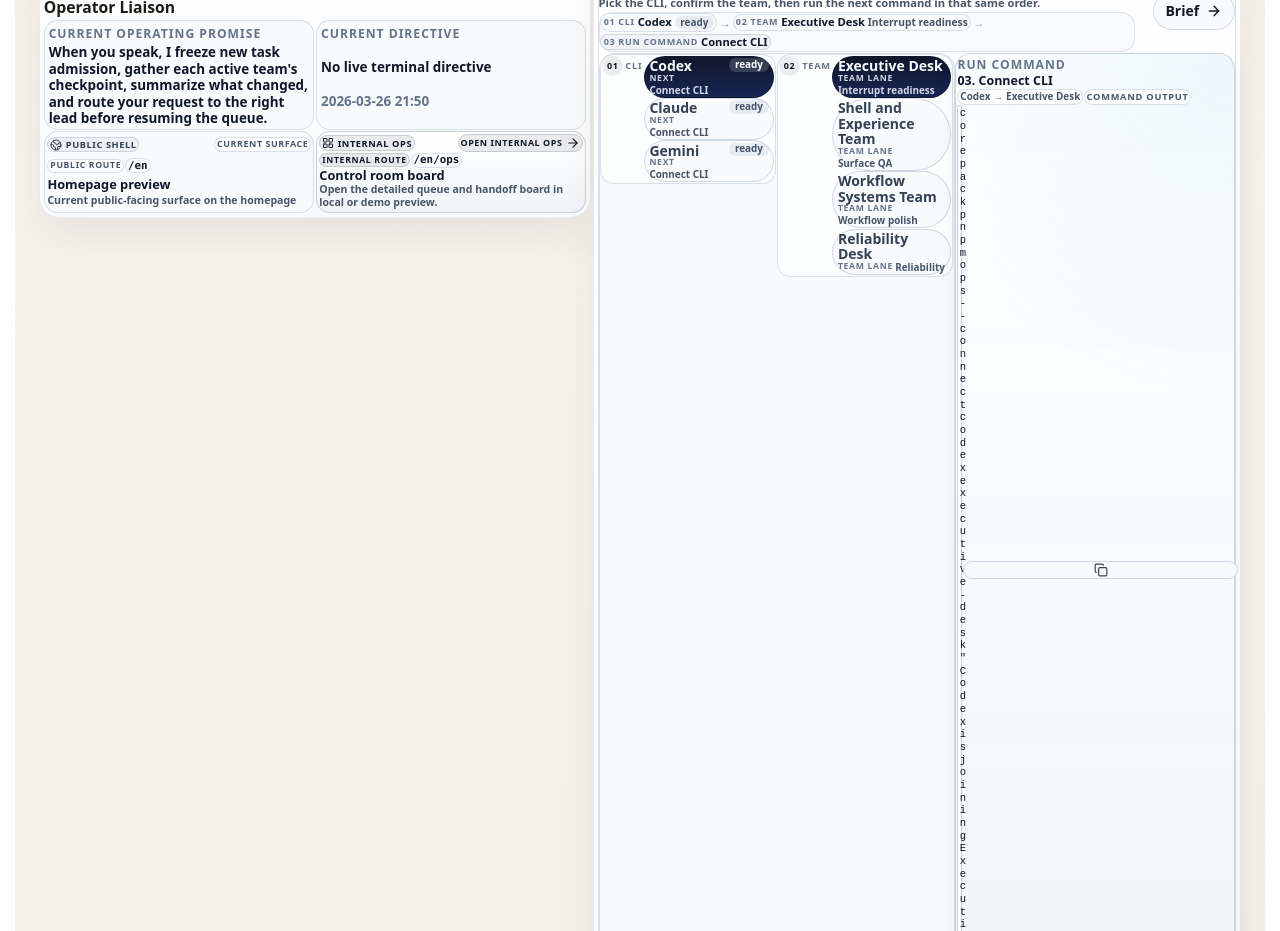
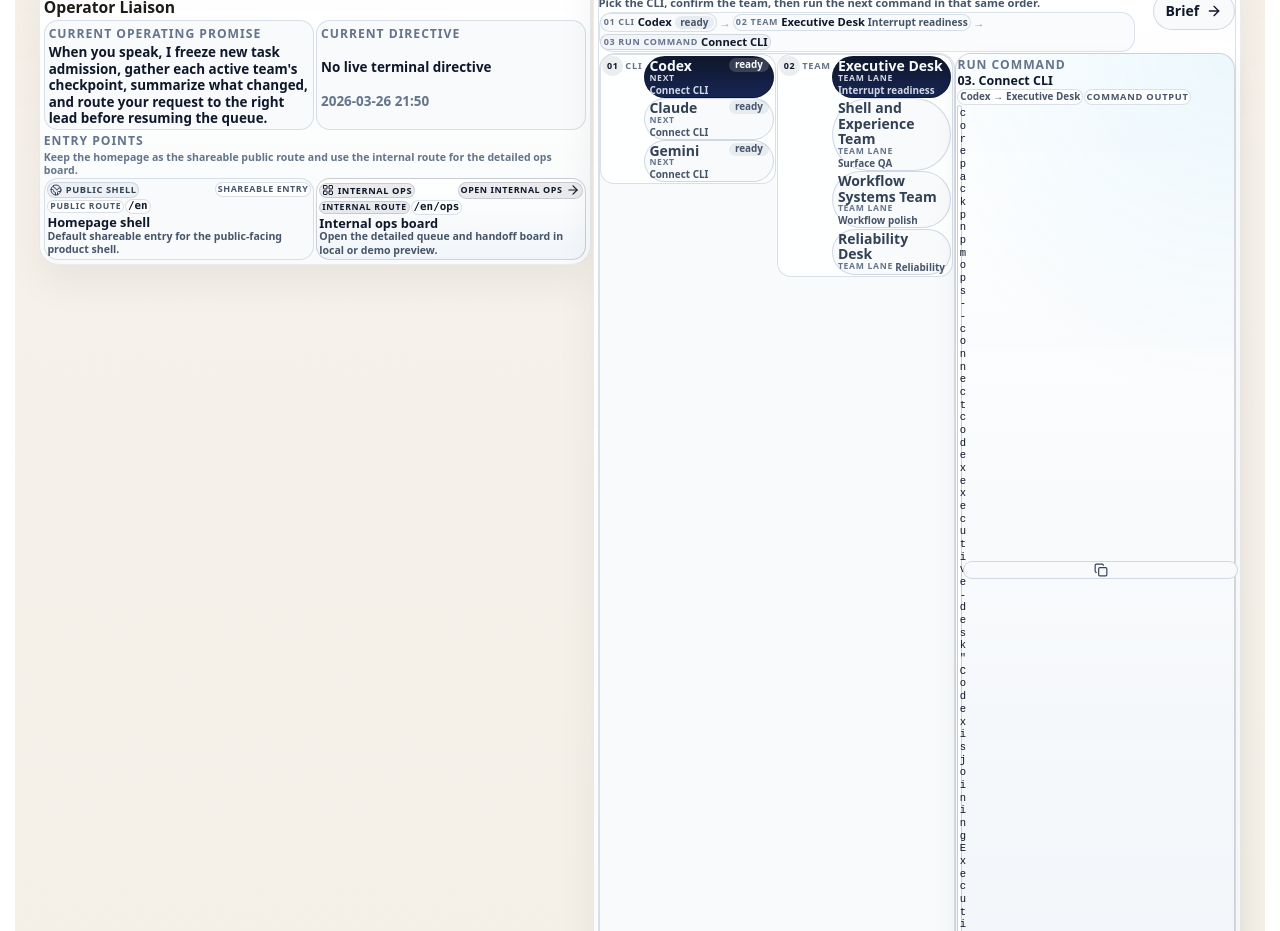
Before and after one commit to GongJae00/research-pages, a Next.js app in the folder apps/web/: page /en in a window 1280 px wide. Shown: the part 1720-2651 px from the top of the page. Built offline with nearby package versions, Linux system fonts and the light colour scheme; no server answers.

Commit message:
Autonomy batch 1726: shell-experience

```diff
--- a/apps/web/src/components/homepage-agent-control-section.module.css
+++ b/apps/web/src/components/homepage-agent-control-section.module.css
@@ -231,11 +231,30 @@
   gap: 0.24rem;
 }
 
+.surfaceEntrySection {
+  display: grid;
+  gap: 0.06rem;
+  margin-top: 0.05rem;
+}
+
+.surfaceEntrySectionCopy {
+  display: grid;
+  gap: 0.02rem;
+}
+
+.surfaceEntrySectionHint {
+  margin: 0;
+  max-width: 34rem;
+  color: #64748b;
+  font-size: 0.66rem;
+  font-weight: 700;
+  line-height: 1.26;
+}
+
 .surfaceEntryGrid {
   display: grid;
   grid-template-columns: repeat(2, minmax(0, 1fr));
   gap: 0.08rem;
-  margin-top: 0.05rem;
 }
 
 .surfaceEntryCard {
--- a/apps/web/src/components/homepage-agent-control-section.tsx
+++ b/apps/web/src/components/homepage-agent-control-section.tsx
@@ -110,14 +110,18 @@
   if (isKoreanLocale(locale)) {
     return {
       ariaLabel: "\uC250 \uC9C4\uC785 \uAD6C\uBD84",
+      sectionLabel: "\uC9C4\uC785 \uACBD\uB85C",
+      sectionHint: opsEnabled
+        ? "\uD648\uD398\uC774\uC9C0\uB294 \uACF5\uAC1C \uC9C4\uC785\uC810, \uC0C1\uC138 \uC635\uC2A4 \uBCF4\uB4DC\uB294 \uB0B4\uBD80 \uACBD\uB85C\uB85C \uAD6C\uBD84\uD569\uB2C8\uB2E4."
+        : "\uD648\uD398\uC774\uC9C0\uB294 \uACF5\uAC1C \uC9C4\uC785\uC810\uC73C\uB85C \uB450\uACE0, \uC0C1\uC138 \uC635\uC2A4 \uBCF4\uB4DC\uB294 \uB0B4\uBD80 \uBBF8\uB9AC\uBCF4\uAE30\uC5D0\uC11C\uB9CC \uC5FD\uB2C8\uB2E4.",
       publicLabel: "\uACF5\uAC1C \uC250",
       publicRoute: "\uACF5\uAC1C \uACBD\uB85C",
-      publicTitle: "\uD648\uD398\uC774\uC9C0 \uBBF8\uB9AC\uBCF4\uAE30",
-      publicHint: "\uD604\uC7AC \uD648\uD398\uC774\uC9C0\uC5D0\uC11C \uBCF4\uB294 \uACF5\uAC1C \uC11C\uD398\uC774\uC2A4",
-      currentSurface: "\uD604\uC7AC \uD45C\uC2DC",
+      publicTitle: "\uD648\uD398\uC774\uC9C0 \uC250",
+      publicHint: "\uACF5\uAC1C \uD648\uD398\uC774\uC9C0\uC5D0\uC11C \uBCF4\uC774\uB294 \uAE30\uBCF8 \uC9C4\uC785 \uACBD\uB85C",
+      publicState: "\uACF5\uAC1C \uC9C4\uC785\uC810",
       internalLabel: "\uB0B4\uBD80 \uC635\uC2A4",
       internalRoute: "\uB0B4\uBD80 \uACBD\uB85C",
-      internalTitle: "\uC81C\uC5B4\uC2E4 \uBCF4\uB4DC",
+      internalTitle: "\uB0B4\uBD80 \uC635\uC2A4 \uBCF4\uB4DC",
       internalHint: opsEnabled
         ? "\uB85C\uCEEC \uAC1C\uBC1C \uB610\uB294 \uB370\uBAA8 \uBBF8\uB9AC\uBCF4\uAE30\uC5D0\uC11C \uC0C1\uC138 \uD050\uC640 \uD578\uB4DC\uC624\uD504 \uD750\uB984 \uD655\uC778"
         : "\uC0C1\uC138 \uC635\uC2A4 \uBCF4\uB4DC\uB294 \uB0B4\uBD80 \uBBF8\uB9AC\uBCF4\uAE30\uC5D0\uC11C\uB9CC \uC5F4\uB9BC",
@@ -127,14 +131,18 @@
 
   return {
     ariaLabel: "Surface split",
+    sectionLabel: "Entry points",
+    sectionHint: opsEnabled
+      ? "Keep the homepage as the shareable public route and use the internal route for the detailed ops board."
+      : "Keep the homepage as the shareable public route; the detailed ops board stays in internal preview only.",
     publicLabel: "Public shell",
     publicRoute: "Public route",
-    publicTitle: "Homepage preview",
-    publicHint: "Current public-facing surface on the homepage",
-    currentSurface: "Current surface",
+    publicTitle: "Homepage shell",
+    publicHint: "Default shareable entry for the public-facing product shell.",
+    publicState: "Shareable entry",
     internalLabel: "Internal ops",
     internalRoute: "Internal route",
-    internalTitle: "Control room board",
+    internalTitle: "Internal ops board",
     internalHint: opsEnabled
       ? "Open the detailed queue and handoff board in local or demo preview."
       : "The detailed ops board is available only in internal preview deployments.",
@@ -440,6 +448,12 @@
             </div>
           </div>
 
+          <div className={styles.surfaceEntrySection}>
+            <div className={styles.surfaceEntrySectionCopy}>
+              <span className={styles.metaLabel}>{surfaceEntryCopy.sectionLabel}</span>
+              <p className={styles.surfaceEntrySectionHint}>{surfaceEntryCopy.sectionHint}</p>
+            </div>
+
             <div className={styles.surfaceEntryGrid} aria-label={surfaceEntryCopy.ariaLabel}>
               <div className={styles.surfaceEntryCard}>
                 <div className={styles.surfaceEntryHead}>
@@ -447,7 +461,7 @@
                     <Globe2 size={12} />
                     {surfaceEntryCopy.publicLabel}
                   </span>
-                <span className={styles.surfaceEntryState}>{surfaceEntryCopy.currentSurface}</span>
+                  <span className={styles.surfaceEntryState}>{surfaceEntryCopy.publicState}</span>
                 </div>
                 <div className={styles.surfaceEntryRouteRow}>
                   <span className={styles.surfaceEntryRouteBadge}>{surfaceEntryCopy.publicRoute}</span>
@@ -483,6 +497,7 @@
                 <div className={styles.surfaceEntryBody}>
                   <strong>{surfaceEntryCopy.internalTitle}</strong>
                   <span className={styles.surfaceEntryHint}>{surfaceEntryCopy.internalHint}</span>
+                </div>
               </div>
             </div>
           </div>
```
Lines whose indentation alone changed are shown as unchanged.
